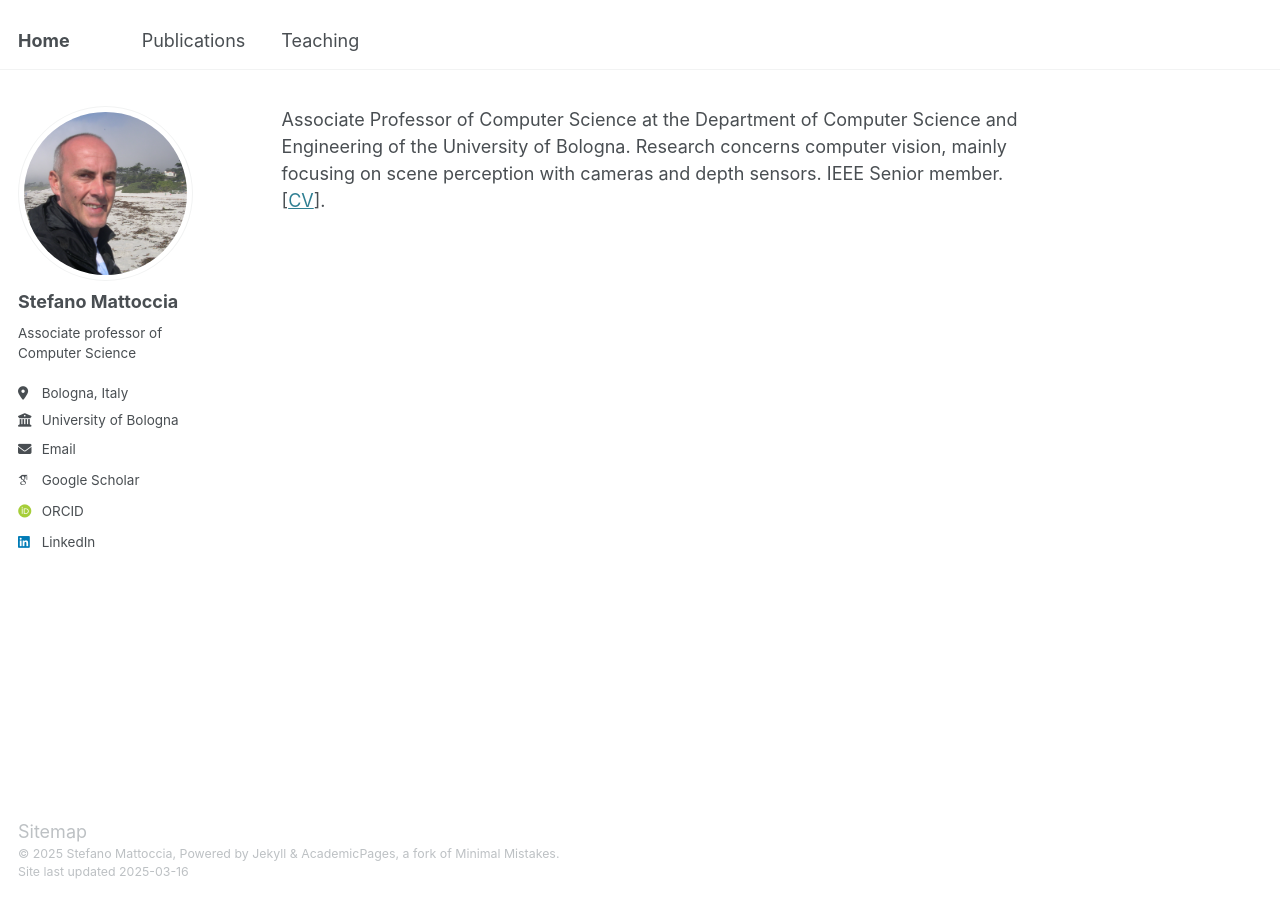
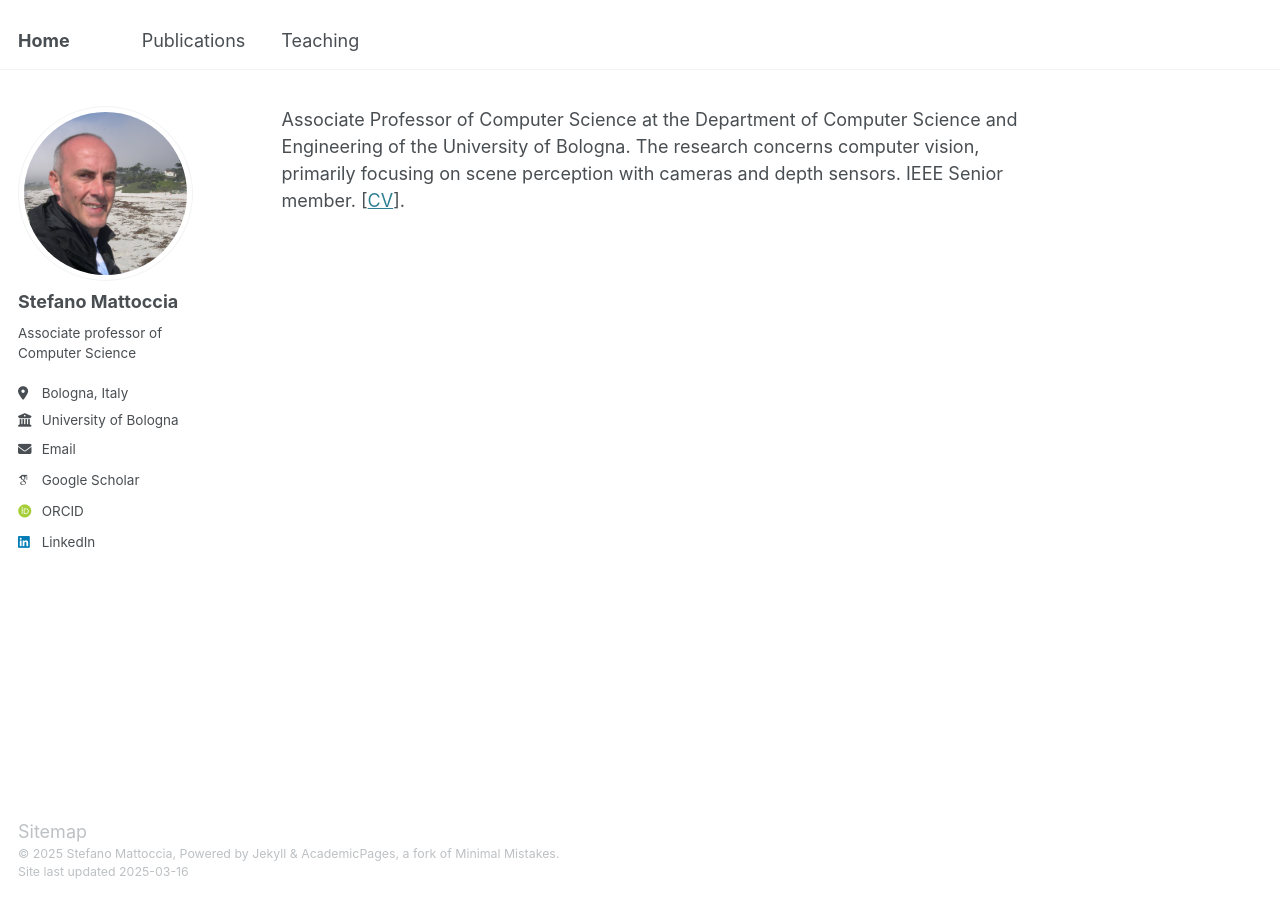
Before and after one commit to stefanomattoccia/stefanomattoccia.github.io, a Jekyll site: the page built from _pages/about.md, in a window 1280 px wide. Built offline with Jekyll 4.4.1, drawn with Linux system fonts in a browser that asks for light colours; some web fonts are replaced.

Commit message:
Update about.md

```diff
--- a/_pages/about.md
+++ b/_pages/about.md
@@ -7,4 +7,4 @@ redirect_from:
   - /about.html
 ---
 
-Associate Professor of Computer Science at the Department of Computer Science and Engineering of the University of Bologna. Research concerns computer vision, mainly focusing on scene perception with cameras and depth sensors. IEEE Senior member. [[CV](/files/CV_ENG.pdf)].
+Associate Professor of Computer Science at the Department of Computer Science and Engineering of the University of Bologna. The research concerns computer vision, primarily focusing on scene perception with cameras and depth sensors. IEEE Senior member. [[CV](/files/CV_ENG.pdf)].
```
